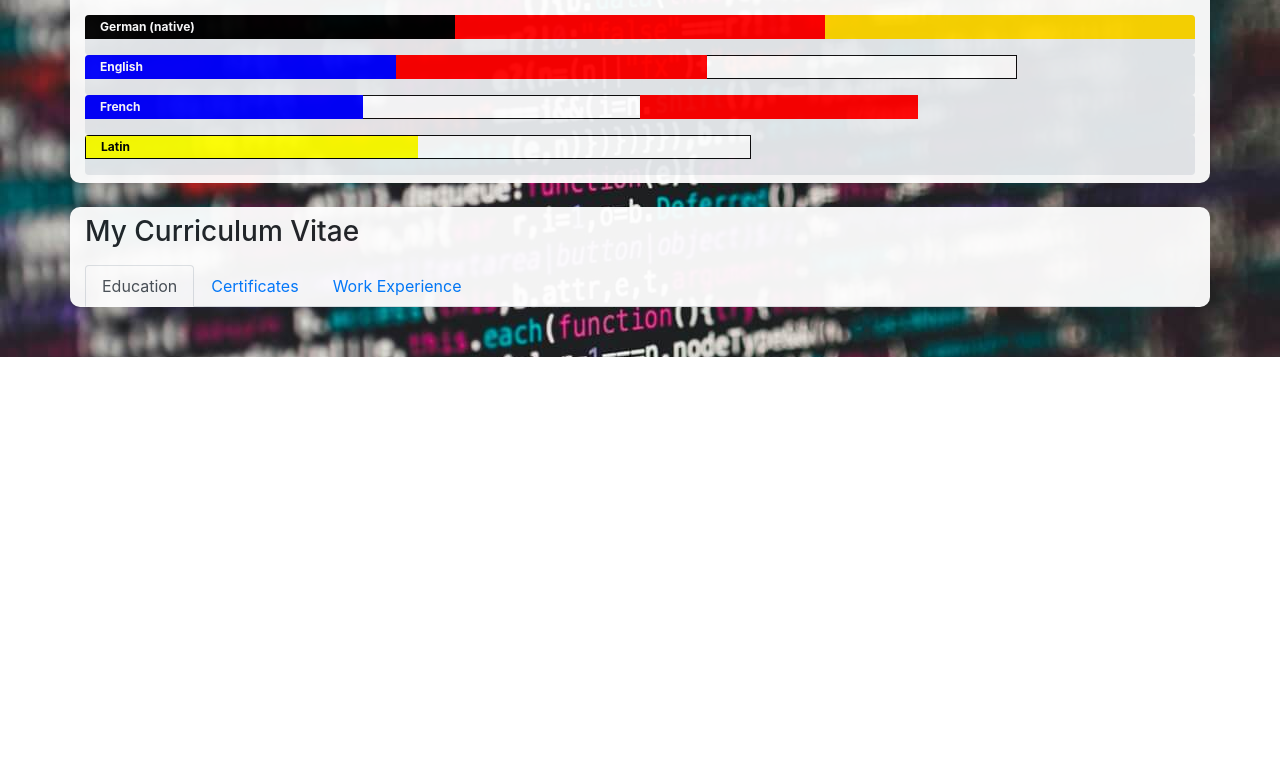
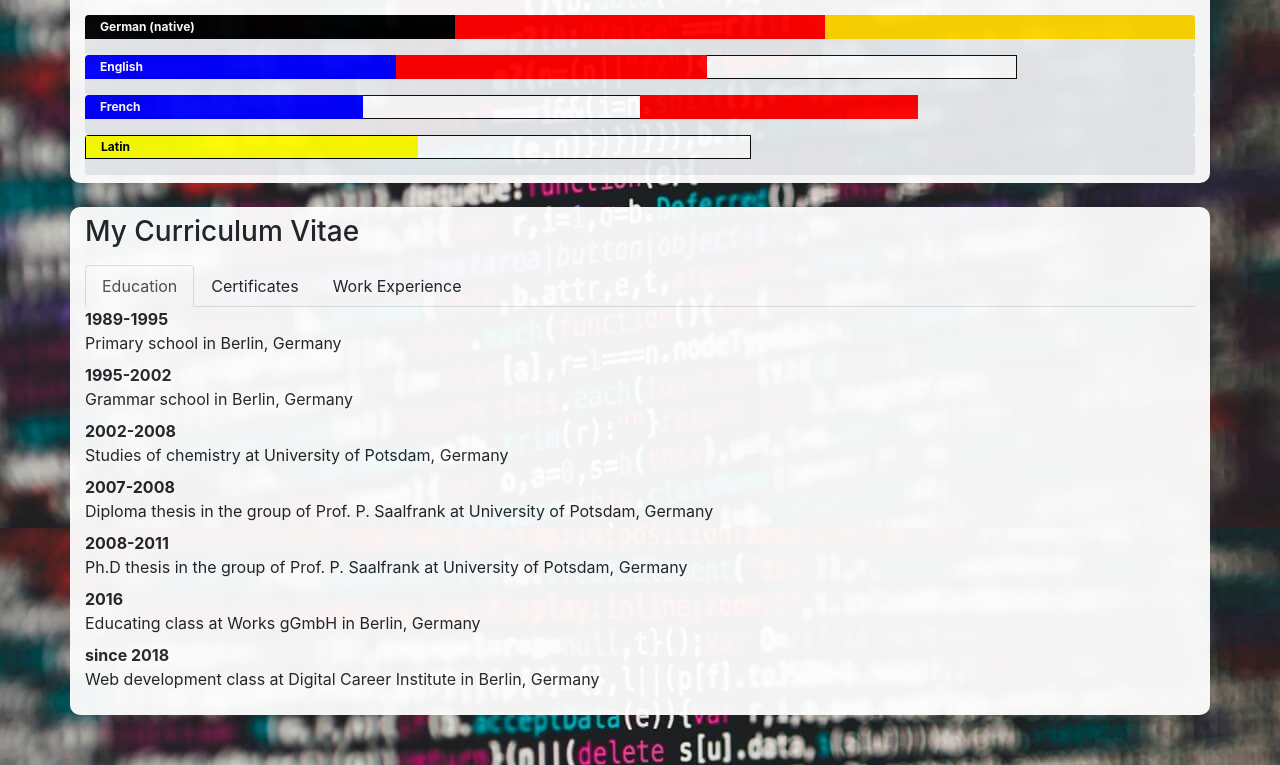
Before and after one commit to sklinkusch/portfolio, a React (Create React App) app: page / in a window 1280 px wide. Shown: the part 2172-2937 px from the top of the page. Before the commit the page ends 2529 px from the top, so only its background shows below. Built offline with nearby package versions, Linux system fonts and the light colour scheme.

Commit message:
added CV

```diff
--- a/src/Components/CV.js
+++ b/src/Components/CV.js
@@ -1,14 +1,30 @@
 import React from "react";
 import CVTitles from "./CVTitles";
+import CVContent from "./CVContent";
 
-export default function CV() {
+export default class CV extends React.Component {
+  constructor(props) {
+    super(props);
+    this.state = {
+      activeTab: 0
+    };
+  }
+  toggle = tab => {
+    if (this.state.activeTab !== tab) {
+      this.setState({ activeTab: tab });
+    }
+  };
+  render() {
     return (
       <div className="container sk-bg-white">
         <div className="sk-placeholder-tiny" />
         <section id="cv">
           <h3>My Curriculum Vitae</h3>
-        <CVTitles />
+          <CVTitles toggle={this.toggle} activeTab={this.state.activeTab} />
+          <CVContent activeTab={this.state.activeTab} />
         </section>
+        <div className="sk-placeholder-tiny" />
       </div>
     );
   }
+}
--- /dev/null
+++ b/src/Components/CVContent.js
@@ -0,0 +1,87 @@
+import React from "react";
+import { TabContent } from "reactstrap";
+import CVTab from "./CVTab";
+
+export default function CVContent(props) {
+  const content = [
+    {
+      list: [
+        {
+          time: "1989-1995",
+          desc: "Primary school in Berlin, Germany"
+        },
+        {
+          time: "1995-2002",
+          desc: "Grammar school in Berlin, Germany"
+        },
+        {
+          time: "2002-2008",
+          desc: "Studies of chemistry at University of Potsdam, Germany"
+        },
+        {
+          time: "2007-2008",
+          desc:
+            "Diploma thesis in the group of Prof. P. Saalfrank at University of Potsdam, Germany"
+        },
+        {
+          time: "2008-2011",
+          desc:
+            "Ph.D thesis in the group of Prof. P. Saalfrank at University of Potsdam, Germany"
+        },
+        {
+          time: "2016",
+          desc: "Educating class at Works gGmbH in Berlin, Germany"
+        },
+        {
+          time: "since 2018",
+          desc:
+            "Web development class at Digital Career Institute in Berlin, Germany"
+        }
+      ]
+    },
+    {
+      list: [
+        {
+          time: "2002",
+          desc:
+            "University entry exam (Abitur), mark 1.5 (1.0 best, 4,0 just passed, 6.0 worst)"
+        },
+        {
+          time: "2008",
+          desc:
+            "Diploma in chemistry, mark 1.8 (1.0 best, 4.0 just passed, 5.0 worst)"
+        },
+        {
+          time: "2011",
+          desc: "Ph.D in science (Dr. rer. nat.) mark magna cum laude"
+        },
+        {
+          time: "2016",
+          desc:
+            "Educator's qualification certificate according to the German Order for the educator's qualification (Ausbilder-Eignungsverordnung, AEVO)"
+        }
+      ]
+    },
+    {
+      list: [
+        {
+          time: "2008-2011",
+          desc:
+            "Scientific coworker in the group of Prof. P. Saalfrank at University of Potsdam, Germany"
+        },
+        {
+          time: "2014-2016",
+          desc:
+            "Scientific coworker in the group of Dr. J. C. Tremblay at Free University of Berlin, Germany"
+        }
+      ]
+    }
+  ];
+  return (
+    <TabContent activeTab={props.activeTab}>
+      {content.map((tab, index) => (
+        <CVTab key={index} data={tab} number={index} />
+      ))}
+    </TabContent>
+  );
+}
--- /dev/null
+++ b/src/Components/CVTab.js
@@ -0,0 +1,18 @@
+import React from "react";
+import { TabPane } from "reactstrap";
+
+export default function CVTab(props) {
+  const { list } = props.data;
+  return (
+    <TabPane tabId={props.number}>
+      <dl>
+        {list.map((item, index) => (
+          <React.Fragment key={index}>
+            <dt>{item.time}</dt>
+            <dd>{item.desc}</dd>
+          </React.Fragment>
+        ))}
+      </dl>
+    </TabPane>
+  );
+}
--- a/src/Components/CVTitle.js
+++ b/src/Components/CVTitle.js
@@ -1,34 +1,16 @@
 import React from "react";
+import { NavItem, NavLink } from "reactstrap";
+import classnames from "classnames";
 
 export default function CVTitle(props) {
   return (
-    <li className="nav-item">
-      {props.active && (
-        <a
-          className="nav-link active"
-          id={props.id}
-          data-toggle="tab"
-          href={props.href}
-          role="tab"
-          aria-controls={props.controls}
-          aria-selected="true"
-        >
-          {props.title}
-        </a>
-      )}
-      {!props.active && (
-        <a
-          className="nav-link"
-          id={props.id}
-          data-toggle="tab"
-          href={props.href}
-          role="tab"
-          aria-controls={props.controls}
-          aria-selected="false"
-        >
-          {props.title}
-        </a>
-      )}
-    </li>
+    <NavItem>
+      <NavLink
+        className={classnames({ active: props.activeTab === props.number })}
+        onClick={() => props.toggle(props.number)}
+      >
+        {props.title}
+      </NavLink>
+    </NavItem>
   );
 }
--- a/src/Components/CVTitles.js
+++ b/src/Components/CVTitles.js
@@ -1,42 +1,30 @@
 import React from "react";
 import CVTitle from "./CVTitle";
+import { Nav } from "reactstrap";
 
-export default function CVTitles() {
+export default function CVTitles(props) {
   const tabs = [
     {
-      title: "Education",
-      controls: "education",
-      href: "#edu",
-      id: "edu-tab",
-      active: true
+      title: "Education"
     },
     {
-      title: "Certificates",
-      controls: "certificates",
-      href: "#certs",
-      id: "cert-tab",
-      active: false
+      title: "Certificates"
     },
     {
-      title: "Work Experience",
-      controls: "work-experience",
-      href: "#work",
-      id: "work-tab",
-      active: false
+      title: "Work Experience"
     }
   ];
   return (
-    <ul className="nav nav-tabs" id="cvTab" role="tablist">
+    <Nav tabs>
       {tabs.map((tab, index) => (
         <CVTitle
-          active={tab.active}
-          id={tab.id}
-          href={tab.href}
-          controls={tab.controls}
+          activeTab={props.activeTab}
           title={tab.title}
+          number={index}
+          toggle={i => props.toggle(i)}
           key={index}
         />
       ))}
-    </ul>
+    </Nav>
   );
 }
```
Lines whose indentation alone changed are shown as unchanged.
